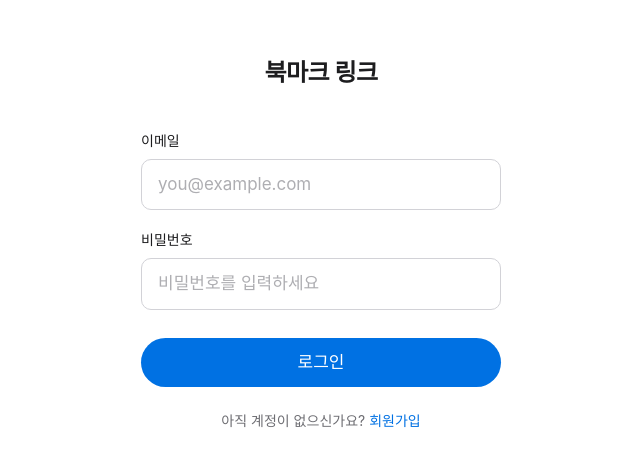
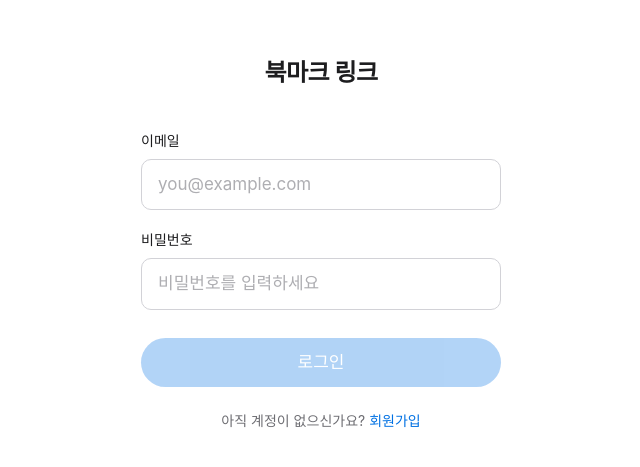
Before and after one commit to Namook2/20.bookmark-links, a Next.js app: page /login in a window 1280 px wide. Shown: the part 157-624 px from the top of the page, without its empty margins (319-959 px from the left). Built offline with nearby package versions, Linux system fonts and the light colour scheme; no server answers; the database is empty.

Commit message:
17. 로그인 기능 구현

```diff
--- a/app/login/page.tsx
+++ b/app/login/page.tsx
@@ -1,13 +1,51 @@
+"use client";
+
+import { useMemo, useState } from "react";
 import Link from "next/link";
+import { useRouter } from "next/navigation";
+
+import Toast from "@/components/Toast";
+import { createClient } from "@/utils/supabase/client";
 
 export default function LoginPage() {
+  const router = useRouter();
+  const supabase = useMemo(() => createClient(), []);
+
+  const [email, setEmail] = useState("");
+  const [password, setPassword] = useState("");
+  const [isSubmitting, setIsSubmitting] = useState(false);
+  const [errorMessage, setErrorMessage] = useState<string | null>(null);
+
+  const isFormFilled = email.trim() !== "" && password !== "";
+
+  const handleSubmit = async (event: React.FormEvent) => {
+    event.preventDefault();
+    if (!isFormFilled || isSubmitting) return;
+
+    setIsSubmitting(true);
+
+    const { error } = await supabase.auth.signInWithPassword({
+      email,
+      password,
+    });
+
+    setIsSubmitting(false);
+
+    if (error) {
+      setErrorMessage("이메일 또는 비밀번호가 올바르지 않습니다.");
+      return;
+    }
+
+    router.push("/");
+  };
+
   return (
     <main className="flex min-h-0 flex-1 flex-col items-center justify-center overflow-y-auto p-8">
       <div className="w-full max-w-[360px]">
         <p className="mb-10 text-center text-[24px] font-semibold tracking-tight text-[var(--text)]">
           북마크 링크
         </p>
-        <form className="flex flex-col gap-5">
+        <form onSubmit={handleSubmit} className="flex flex-col gap-5">
           <div className="flex flex-col gap-2">
             <label
               htmlFor="email"
@@ -19,6 +57,8 @@ export default function LoginPage() {
               id="email"
               name="email"
               type="email"
+              value={email}
+              onChange={(event) => setEmail(event.target.value)}
               placeholder="you@example.com"
               className="input-field rounded-[10px] px-4 py-3 text-[17px] text-[var(--text)] placeholder-[var(--placeholder)]"
             />
@@ -34,15 +74,18 @@ export default function LoginPage() {
               id="password"
               name="password"
               type="password"
+              value={password}
+              onChange={(event) => setPassword(event.target.value)}
               placeholder="비밀번호를 입력하세요"
               className="input-field rounded-[10px] px-4 py-3 text-[17px] text-[var(--text)] placeholder-[var(--placeholder)]"
             />
           </div>
           <button
             type="submit"
-            className="btn-primary mt-2 w-full rounded-full bg-[var(--accent)] px-6 py-3 text-[17px] font-medium text-white"
+            disabled={!isFormFilled || isSubmitting}
+            className="btn-primary mt-2 w-full rounded-full bg-[var(--accent)] px-6 py-3 text-[17px] font-medium text-white disabled:opacity-30"
           >
-            로그인
+            {isSubmitting ? "로그인 중..." : "로그인"}
           </button>
         </form>
         <p className="mt-6 text-center text-sm text-[var(--text-sub)]">
@@ -55,6 +98,9 @@ export default function LoginPage() {
           </Link>
         </p>
       </div>
+      {errorMessage && (
+        <Toast message={errorMessage} onClose={() => setErrorMessage(null)} />
+      )}
     </main>
   );
 }
```
Also changed, not shown: 1 other file (tests, documents, lock files or other folders).
